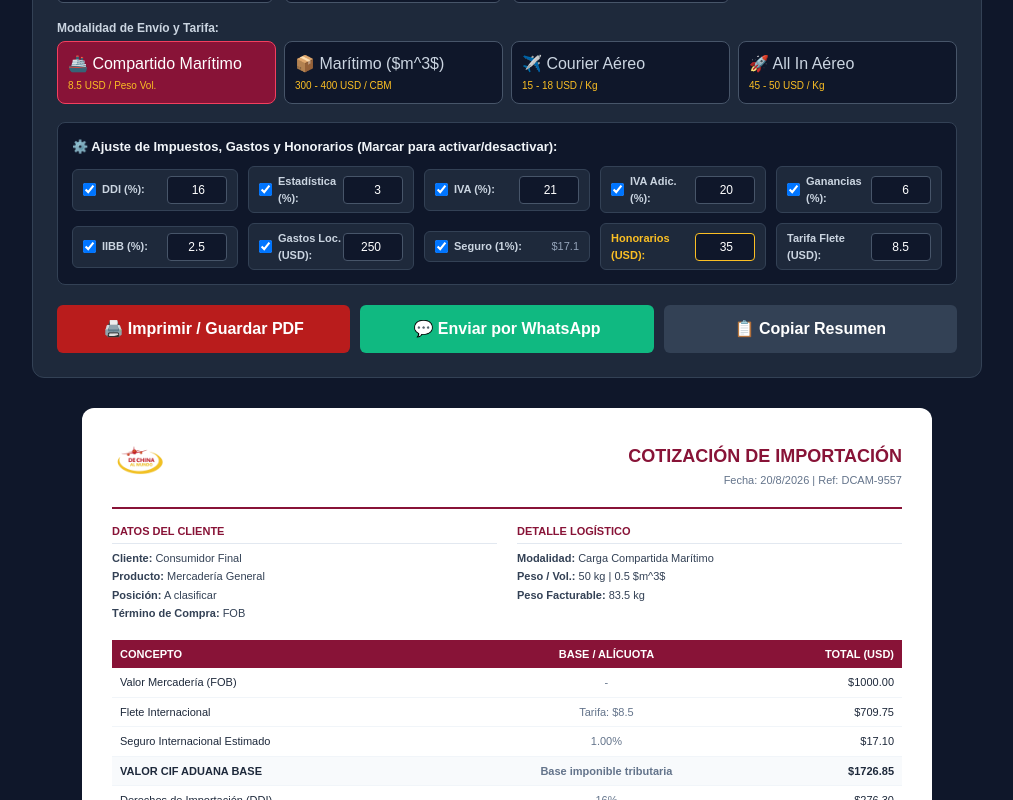
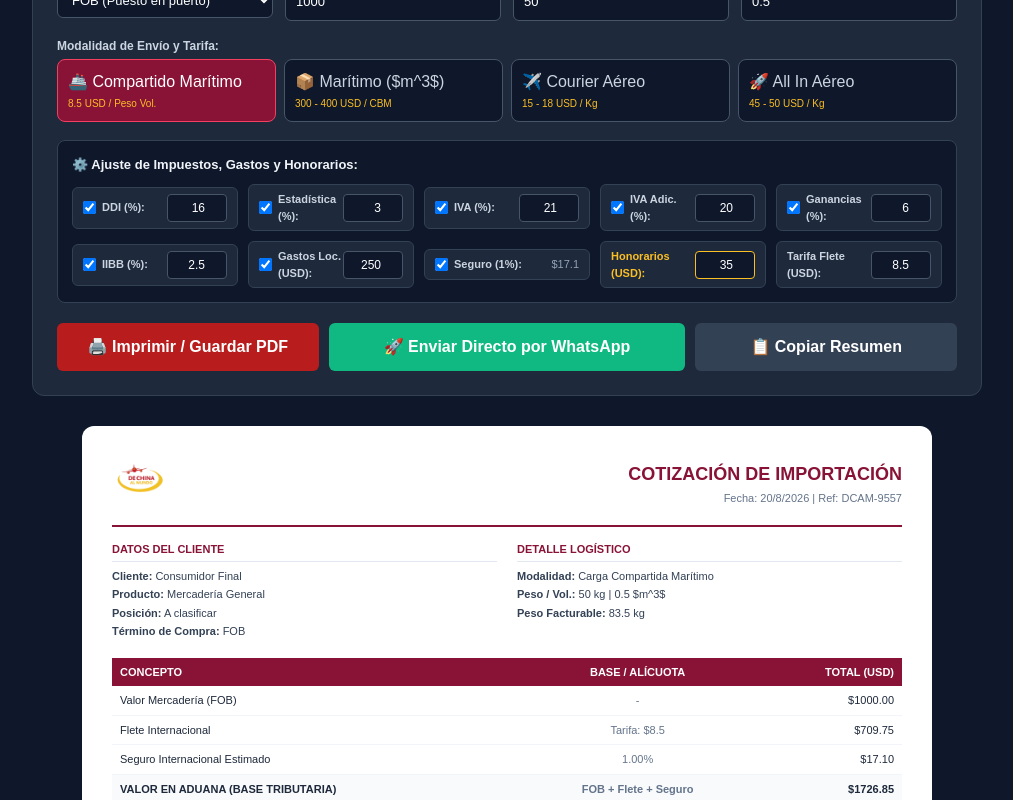
Before and after one commit to Francoldk/cotizador-comex, a Next.js app: page / in a window 1280 px wide. Shown: the part 240-1040 px from the top of the page, without its empty margins (133-1146 px from the left). Built offline with nearby package versions, Linux system fonts and the light colour scheme.

Commit message:
cotizador v2 con envio directo por whatsapp y campos editables

```diff
--- a/app/page.js
+++ b/app/page.js
@@ -5,6 +5,7 @@ import { useState } from 'react';
 export default function Cotizador() {
   // Datos del Cliente y Mercadería
   const [clientName, setClientName] = useState('');
+  const [clientPhone, setClientPhone] = useState('');
   const [productDesc, setProductDesc] = useState('');
   const [hscode, setHscode] = useState('');
   const [incoterm, setIncoterm] = useState('FOB');
@@ -41,9 +42,10 @@ export default function Cotizador() {
   const [enableLocalExpenses, setEnableLocalExpenses] = useState(true);
   const [localExpenses, setLocalExpenses] = useState(250);
   const [enableInsurance, setEnableInsurance] = useState(true);
-  const [serviceFee, setServiceFee] = useState(35); // Base solicitada: 35 USD
+  const [serviceFee, setServiceFee] = useState(35);
 
   const [copiado, setCopiado] = useState(false);
+  const [enviando, setEnviando] = useState(false);
 
   // Cambiar tarifas según modalidad
   const handleModeChange = (mode) => {
@@ -70,7 +72,7 @@ export default function Cotizador() {
 
   let internationalFreight = 0;
   if (incoterm === 'CIF' || incoterm === 'DDP') {
-    internationalFreight = 0; // Ya incluido en el término
+    internationalFreight = 0;
   } else if (shippingMode === 'maritimo_compartido') {
     internationalFreight = chargeableWeight * unitFreightRate;
   } else if (shippingMode === 'maritimo_cbm') {
@@ -84,7 +86,7 @@ export default function Cotizador() {
     ? Number(((goodsValue + internationalFreight) * 0.01).toFixed(2))
     : 0;
 
-  // Valor CIF Aduanero Base
+  // Valor en Aduana Base
   const cifValue = incoterm === 'CIF' || incoterm === 'DDP'
     ? goodsValue
     : goodsValue + internationalFreight + insurance;
@@ -134,9 +136,37 @@ ${activeLocalExpenses > 0 ? `🏢 *Gastos Locales:* $${activeLocalExpenses.toFix
     setTimeout(() => setCopiado(false), 2500);
   };
 
-  const enviarWhatsApp = () => {
-    const texto = encodeURIComponent(generarTextoResumen());
-    window.open(`https://wa.me/?text=${texto}`, '_blank');
+  // Disparo directo al servidor del Bot
+  const enviarWhatsAppDirecto = async () => {
+    if (!clientPhone) {
+      alert('Por favor ingresá el número de teléfono del cliente (ej: 549351...)');
+      return;
+    }
+
+    setEnviando(true);
+    try {
+      // Le pega a la ruta interna que conecta con Baileys
+      const res = await fetch('/api/send-quote', {
+        method: 'POST',
+        headers: { 'Content-Type': 'application/json' },
+        body: JSON.stringify({
+          phone: clientPhone.replace(/\D/g, ''),
+          message: generarTextoResumen()
+        })
+      });
+
+      const data = await res.json();
+      if (res.ok) {
+        alert('✅ Cotización enviada exitosamente por WhatsApp');
+      } else {
+        alert('❌ Error al enviar: ' + (data.error || 'Verificar servidor de WhatsApp'));
+      }
+    } catch (error) {
+      console.error(error);
+      alert('❌ No se pudo conectar con el servidor de WhatsApp.');
+    } finally {
+      setEnviando(false);
+    }
   };
 
   return (
@@ -165,11 +195,15 @@ ${activeLocalExpenses > 0 ? `🏢 *Gastos Locales:* $${activeLocalExpenses.toFix
           </div>
         </div>
 
-        {/* DATOS PRINCIPALES E INCOTERM */}
+        {/* DATOS PRINCIPALES */}
         <div style={styles.formGrid}>
           <div>
             <label style={styles.label}>Cliente / Razón Social:</label>
             <input style={styles.input} type="text" value={clientName} onChange={(e) => setClientName(e.target.value)} placeholder="Ej: Transportes SRL" />
+          </div>
+          <div>
+            <label style={styles.label}>WhatsApp Cliente (con código de país):</label>
+            <input style={styles.input} type="text" value={clientPhone} onChange={(e) => setClientPhone(e.target.value)} placeholder="Ej: 5493512345678" />
           </div>
           <div>
             <label style={styles.label}>Producto / Descripción:</label>
@@ -185,7 +219,7 @@ ${activeLocalExpenses > 0 ? `🏢 *Gastos Locales:* $${activeLocalExpenses.toFix
               <option value="EXW">EXW (En fábrica)</option>
               <option value="FOB">FOB (Puesto en puerto)</option>
               <option value="CIF">CIF (Costo, Flete y Seguro)</option>
-              <option value="DDP">DDP (Entregado con impuestos pagos)</option>
+              <option value="DDP">DDP (Entregado con impuestos)</option>
             </select>
           </div>
           <div>
@@ -225,14 +259,13 @@ ${activeLocalExpenses > 0 ? `🏢 *Gastos Locales:* $${activeLocalExpenses.toFix
           </div>
         </div>
 
-        {/* CONFIGURADOR DINÁMICO DE IMPUESTOS Y GASTOS */}
+        {/* CONFIGURADOR DINÁMICO */}
         <div style={{ marginTop: '18px', background: '#0f172a', padding: '14px', borderRadius: '8px', border: '1px solid #334155' }}>
           <span style={{ fontSize: '13px', fontWeight: 'bold', color: '#f1f5f9', display: 'block', marginBottom: '10px' }}>
-            ⚙️ Ajuste de Impuestos, Gastos y Honorarios (Marcar para activar/desactivar):
+            ⚙️ Ajuste de Impuestos, Gastos y Honorarios:
           </span>
 
           <div style={styles.taxGrid}>
-            {/* DDI */}
             <div style={styles.taxItem}>
               <label style={styles.checkboxLabel}>
                 <input type="checkbox" checked={enableDdi} onChange={(e) => setEnableDdi(e.target.checked)} />
@@ -241,7 +274,6 @@ ${activeLocalExpenses > 0 ? `🏢 *Gastos Locales:* $${activeLocalExpenses.toFix
               <input style={styles.inputSmall} type="number" disabled={!enableDdi} value={ddiRate} onChange={(e) => setDdiRate(Number(e.target.value))} />
             </div>
 
-            {/* Estadística */}
             <div style={styles.taxItem}>
               <label style={styles.checkboxLabel}>
                 <input type="checkbox" checked={enableStat} onChange={(e) => setEnableStat(e.target.checked)} />
@@ -250,7 +282,6 @@ ${activeLocalExpenses > 0 ? `🏢 *Gastos Locales:* $${activeLocalExpenses.toFix
               <input style={styles.inputSmall} type="number" disabled={!enableStat} value={statRate} onChange={(e) => setStatRate(Number(e.target.value))} />
             </div>
 
-            {/* IVA */}
             <div style={styles.taxItem}>
               <label style={styles.checkboxLabel}>
                 <input type="checkbox" checked={enableIva} onChange={(e) => setEnableIva(e.target.checked)} />
@@ -259,7 +290,6 @@ ${activeLocalExpenses > 0 ? `🏢 *Gastos Locales:* $${activeLocalExpenses.toFix
               <input style={styles.inputSmall} type="number" disabled={!enableIva} value={ivaRate} onChange={(e) => setIvaRate(Number(e.target.value))} />
             </div>
 
-            {/* IVA Adicional */}
             <div style={styles.taxItem}>
               <label style={styles.checkboxLabel}>
                 <input type="checkbox" checked={enableIvaAdic} onChange={(e) => setEnableIvaAdic(e.target.checked)} />
@@ -268,7 +298,6 @@ ${activeLocalExpenses > 0 ? `🏢 *Gastos Locales:* $${activeLocalExpenses.toFix
               <input style={styles.inputSmall} type="number" disabled={!enableIvaAdic} value={ivaAdicRate} onChange={(e) => setIvaAdicRate(Number(e.target.value))} />
             </div>
 
-            {/* Ganancias */}
             <div style={styles.taxItem}>
               <label style={styles.checkboxLabel}>
                 <input type="checkbox" checked={enableGanancias} onChange={(e) => setEnableGanancias(e.target.checked)} />
@@ -277,7 +306,6 @@ ${activeLocalExpenses > 0 ? `🏢 *Gastos Locales:* $${activeLocalExpenses.toFix
               <input style={styles.inputSmall} type="number" disabled={!enableGanancias} value={gananciasRate} onChange={(e) => setGananciasRate(Number(e.target.value))} />
             </div>
 
-            {/* IIBB */}
             <div style={styles.taxItem}>
               <label style={styles.checkboxLabel}>
                 <input type="checkbox" checked={enableIibb} onChange={(e) => setEnableIibb(e.target.checked)} />
@@ -286,7 +314,6 @@ ${activeLocalExpenses > 0 ? `🏢 *Gastos Locales:* $${activeLocalExpenses.toFix
               <input style={styles.inputSmall} type="number" disabled={!enableIibb} value={iibbRate} onChange={(e) => setIibbRate(Number(e.target.value))} />
             </div>
 
-            {/* Gastos Locales */}
             <div style={styles.taxItem}>
               <label style={styles.checkboxLabel}>
                 <input type="checkbox" checked={enableLocalExpenses} onChange={(e) => setEnableLocalExpenses(e.target.checked)} />
@@ -295,7 +322,6 @@ ${activeLocalExpenses > 0 ? `🏢 *Gastos Locales:* $${activeLocalExpenses.toFix
               <input style={styles.inputSmall} type="number" disabled={!enableLocalExpenses} value={localExpenses} onChange={(e) => setLocalExpenses(Number(e.target.value))} />
             </div>
 
-            {/* Seguro */}
             <div style={styles.taxItem}>
               <label style={styles.checkboxLabel}>
                 <input type="checkbox" checked={enableInsurance} onChange={(e) => setEnableInsurance(e.target.checked)} />
@@ -304,7 +330,6 @@ ${activeLocalExpenses > 0 ? `🏢 *Gastos Locales:* $${activeLocalExpenses.toFix
               <span style={{ fontSize: '11px', color: '#94a3b8' }}>{enableInsurance ? `$${insurance}` : 'No'}</span>
             </div>
 
-            {/* Honorarios / Gestión */}
             <div style={styles.taxItem}>
               <label style={{ ...styles.checkboxLabel, color: '#fbbf24' }}>
                 Honorarios (USD):
@@ -312,7 +337,6 @@ ${activeLocalExpenses > 0 ? `🏢 *Gastos Locales:* $${activeLocalExpenses.toFix
               <input style={{ ...styles.inputSmall, borderColor: '#fbbf24' }} type="number" value={serviceFee} onChange={(e) => setServiceFee(Number(e.target.value))} />
             </div>
 
-            {/* Tarifa Flete Unidad */}
             <div style={styles.taxItem}>
               <label style={styles.checkboxLabel}>Tarifa Flete (USD):</label>
               <input style={styles.inputSmall} type="number" step="0.1" value={unitFreightRate} onChange={(e) => setUnitFreightRate(Number(e.target.value))} />
@@ -325,16 +349,20 @@ ${activeLocalExpenses > 0 ? `🏢 *Gastos Locales:* $${activeLocalExpenses.toFix
           <button style={styles.printBtn} onClick={() => window.print()}>
             🖨️ Imprimir / Guardar PDF
           </button>
-          <button style={styles.waBtn} onClick={enviarWhatsApp}>
-            💬 Enviar por WhatsApp
+          <button
+            style={{ ...styles.waBtn, opacity: enviando ? 0.7 : 1 }}
+            onClick={enviarWhatsAppDirecto}
+            disabled={enviando}
+          >
+            {enviando ? '⏳ Enviando...' : '🚀 Enviar Directo por WhatsApp'}
           </button>
           <button style={styles.copyBtn} onClick={copiarAlPortapapeles}>
-            {copiado ? '✅ Resumen Copiado' : '📋 Copiar Resumen'}
+            {copiado ? '✅ Copiado' : '📋 Copiar Resumen'}
           </button>
         </div>
       </div>
 
-      {/* PLANILLA FORMAL EJECUTIVA IMPRIMIBLE */}
+      {/* PLANILLA FORMAL EJECUTIVA */}
       <div style={styles.quoteCard} className="print-sheet">
         <div style={styles.quoteHeader}>
           <img src="/logo.png" alt="De China Al Mundo" style={{ maxHeight: '55px', objectFit: 'contain' }} />
@@ -352,6 +380,7 @@ ${activeLocalExpenses > 0 ? `🏢 *Gastos Locales:* $${activeLocalExpenses.toFix
           <div>
             <h3 style={styles.sectionHeading}>DATOS DEL CLIENTE</h3>
             <p style={styles.dataRow}><strong>Cliente:</strong> {clientName || 'Consumidor Final'}</p>
+            {clientPhone && <p style={styles.dataRow}><strong>Contacto:</strong> +{clientPhone}</p>}
             <p style={styles.dataRow}><strong>Producto:</strong> {productDesc || 'Mercadería General'}</p>
             <p style={styles.dataRow}><strong>Posición:</strong> {hscode || 'A clasificar'}</p>
             <p style={styles.dataRow}><strong>Término de Compra:</strong> {incoterm}</p>
@@ -402,8 +431,10 @@ ${activeLocalExpenses > 0 ? `🏢 *Gastos Locales:* $${activeLocalExpenses.toFix
             )}
 
             <tr style={{ background: '#f8fafc', fontWeight: 'bold' }}>
-              <td style={styles.td}>VALOR CIF ADUANA BASE</td>
-              <td style={styles.tdCenter}>Base imponible tributaria</td>
+              <td style={styles.td}>VALOR EN ADUANA (BASE TRIBUTARIA)</td>
+              <td style={styles.tdCenter}>
+                {incoterm === 'CIF' ? 'Valor CIF' : `${incoterm} + Flete + Seguro`}
+              </td>
               <td style={styles.tdRight}>${cifValue.toFixed(2)}</td>
             </tr>
 
@@ -509,7 +540,7 @@ const styles = {
   modeBtnActive: { background: '#881337', border: '1px solid #f43f5e', borderRadius: '8px', padding: '10px', color: '#fff', cursor: 'pointer', textAlign: 'left' },
   subtext: { display: 'block', fontSize: '10px', color: '#fbbf24', marginTop: '2px' },
   printBtn: { flex: 1, background: '#b91c1c', color: '#fff', border: 'none', padding: '12px', borderRadius: '6px', fontWeight: 'bold', cursor: 'pointer' },
-  waBtn: { flex: 1, background: '#10b981', color: '#fff', border: 'none', padding: '12px', borderRadius: '6px', fontWeight: 'bold', cursor: 'pointer' },
+  waBtn: { flex: 1.4, background: '#10b981', color: '#fff', border: 'none', padding: '12px', borderRadius: '6px', fontWeight: 'bold', cursor: 'pointer' },
   copyBtn: { flex: 1, background: '#334155', color: '#fff', border: 'none', padding: '12px', borderRadius: '6px', fontWeight: 'bold', cursor: 'pointer' },
   quoteCard: { background: '#ffffff', borderRadius: '12px', padding: '30px', maxWidth: '850px', margin: '0 auto', color: '#1e293b' },
   quoteHeader: { display: 'flex', justifyContent: 'space-between', alignItems: 'center' },
```
Also changed, not shown: app/api/vuce/send-quote/route.js (added, +40 -0 lines).
